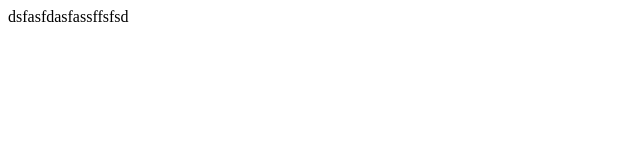
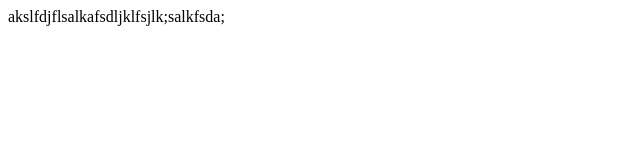
Before and after one commit to work-pro-20hk/test, a plain HTML site: page index.html in a window 1280 px wide. Shown: the whole page, without its empty margins (0-640 px from the left). Drawn offline with Linux system fonts and the light colour scheme.

Commit message:
asdsfddsfa

```diff
--- a/index.html
+++ b/index.html
@@ -7,6 +7,6 @@
     <title>hi</title>
 </head>
 <body>
-    dsfasfdasfassffsfsd
+    akslfdjflsalkafsdljklfsjlk;salkfsda;
 </body>
 </html>
```
